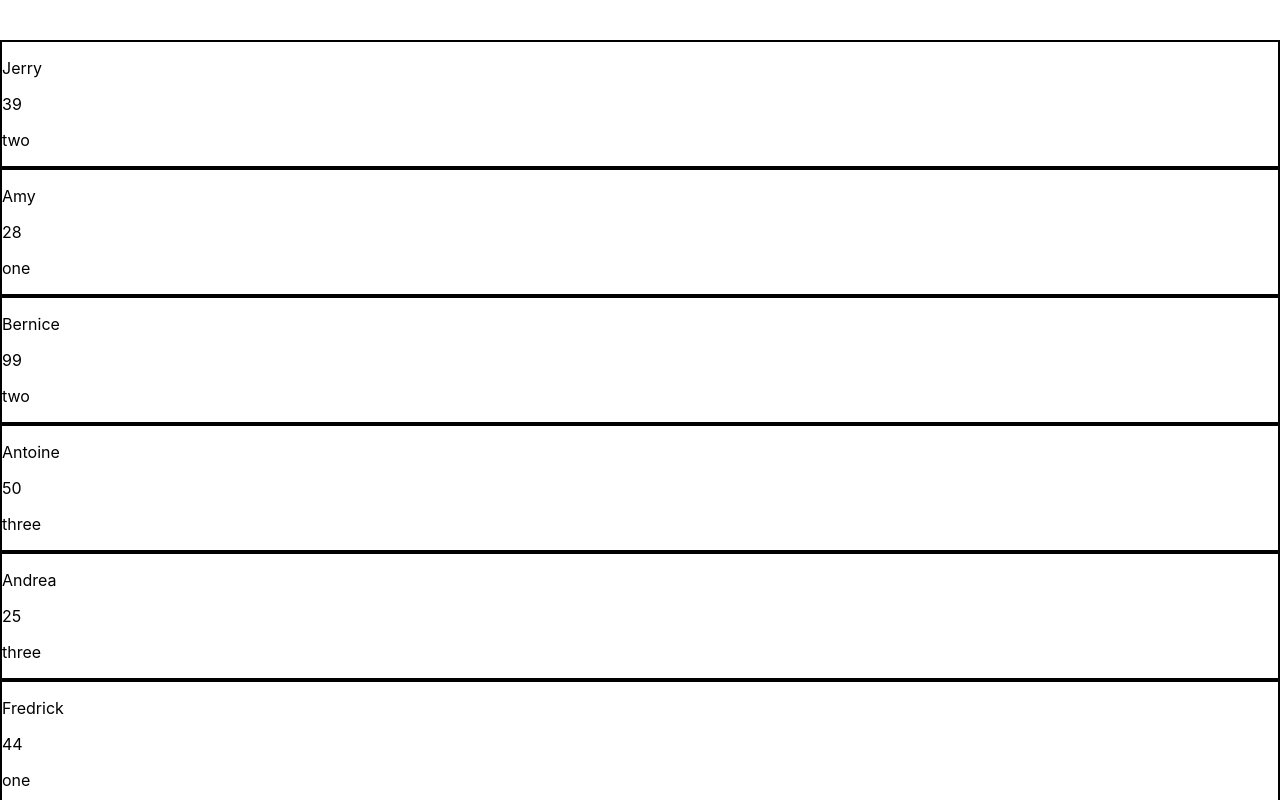
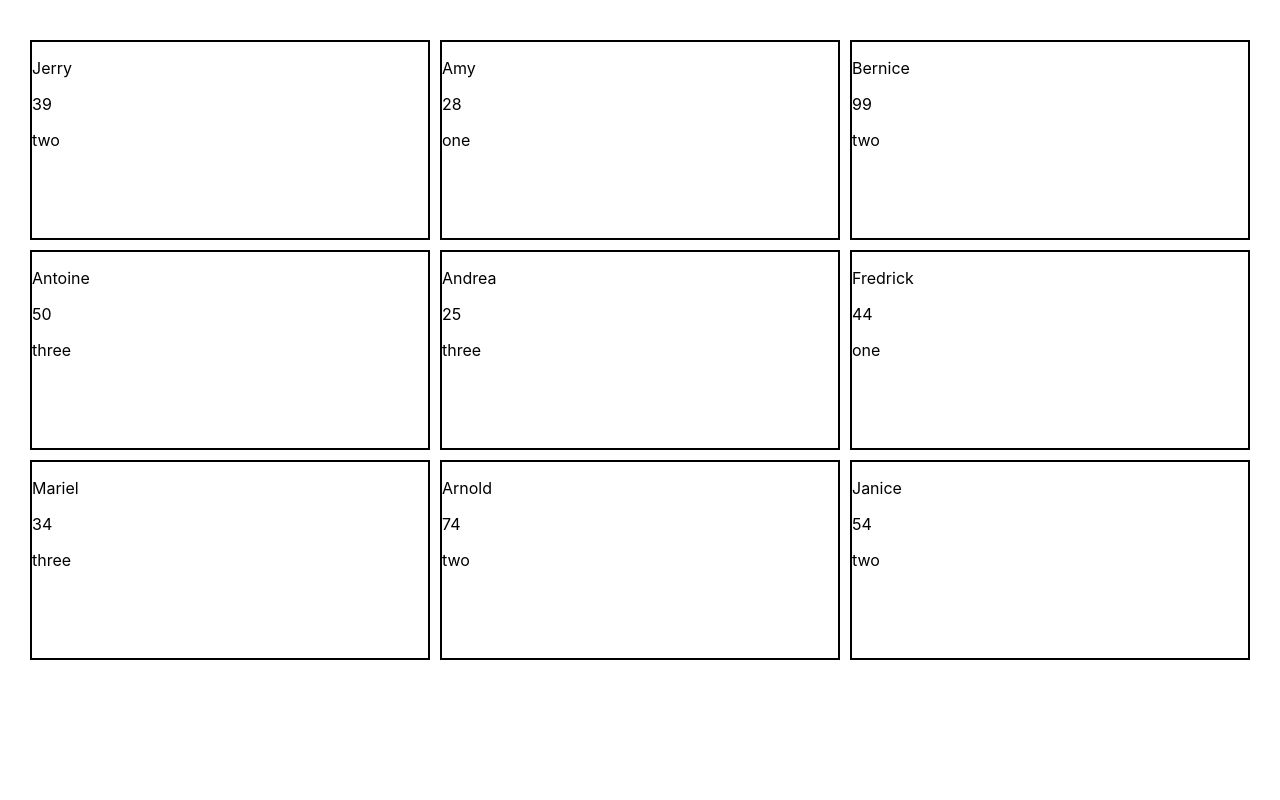
Before and after one commit to dlousa92/forcepointchallenge, a React (Create React App) app: page / in a window 1280 px wide. Shown: the top 800 px of the page. Built offline with nearby package versions, Linux system fonts and the light colour scheme; what react-router-redux would draw is missing.

Commit message:
style grid

```diff
--- a/src/components/Grid/Grid.css
+++ b/src/components/Grid/Grid.css
@@ -0,0 +1,8 @@
+.grid {
+  display: grid;
+  grid-template-columns: repeat(3, 400px);
+  grid-template-rows: repeat(3, 200px);
+  justify-content: center;
+  grid-column-gap: 10px;
+  grid-row-gap:  10px;
+}
--- a/src/components/Grid/Grid.js
+++ b/src/components/Grid/Grid.js
@@ -8,9 +8,9 @@ import Item from '../Item/Item'
 class Grid extends Component {
   render () {
     return (
-      <div className='App'>
-        <div>
-          {this.props.data.persons.map((person, i) => <Item person={person} key={i} i={i} />)}
+      <div className='container'>
+        <div className='grid'>
+          {this.props.data.persons.map((person, i) => <Item className='griditem' person={person} key={i} i={i} />)}
         </div>
       </div>
     )
```
